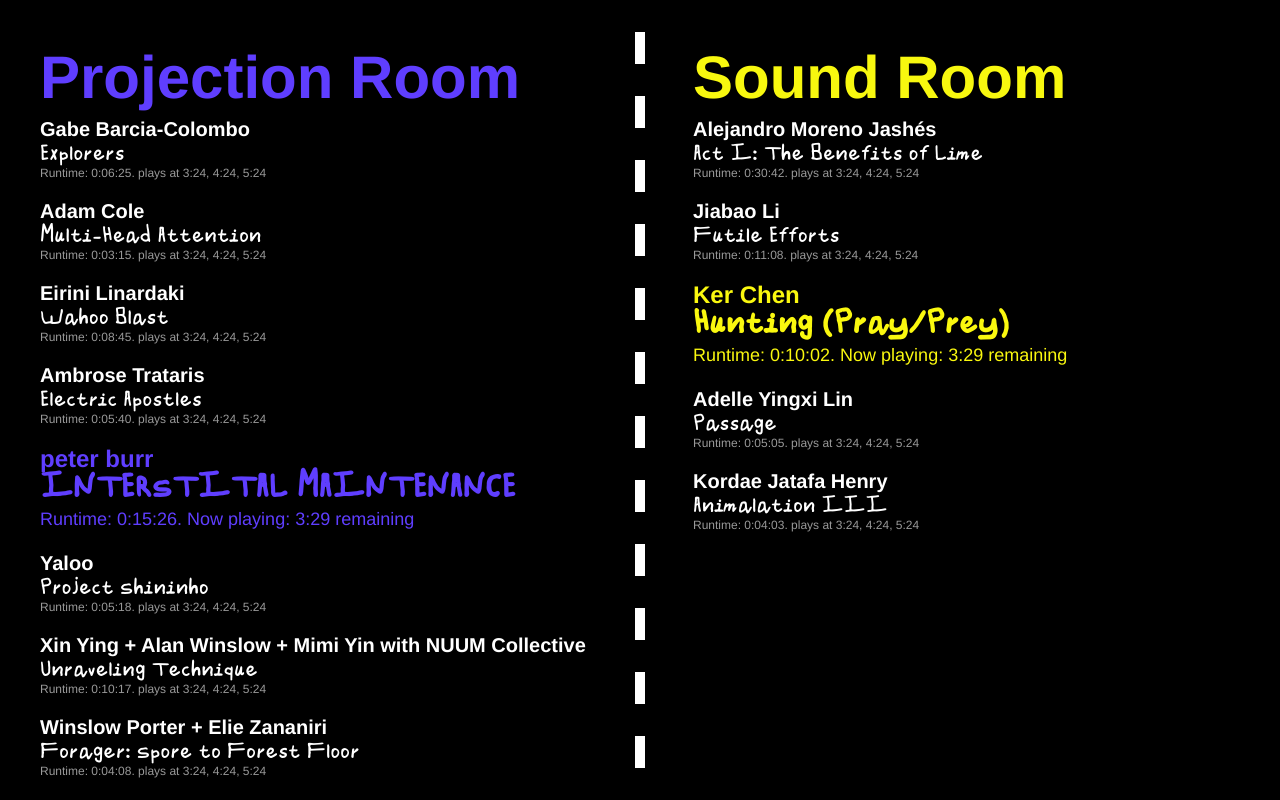
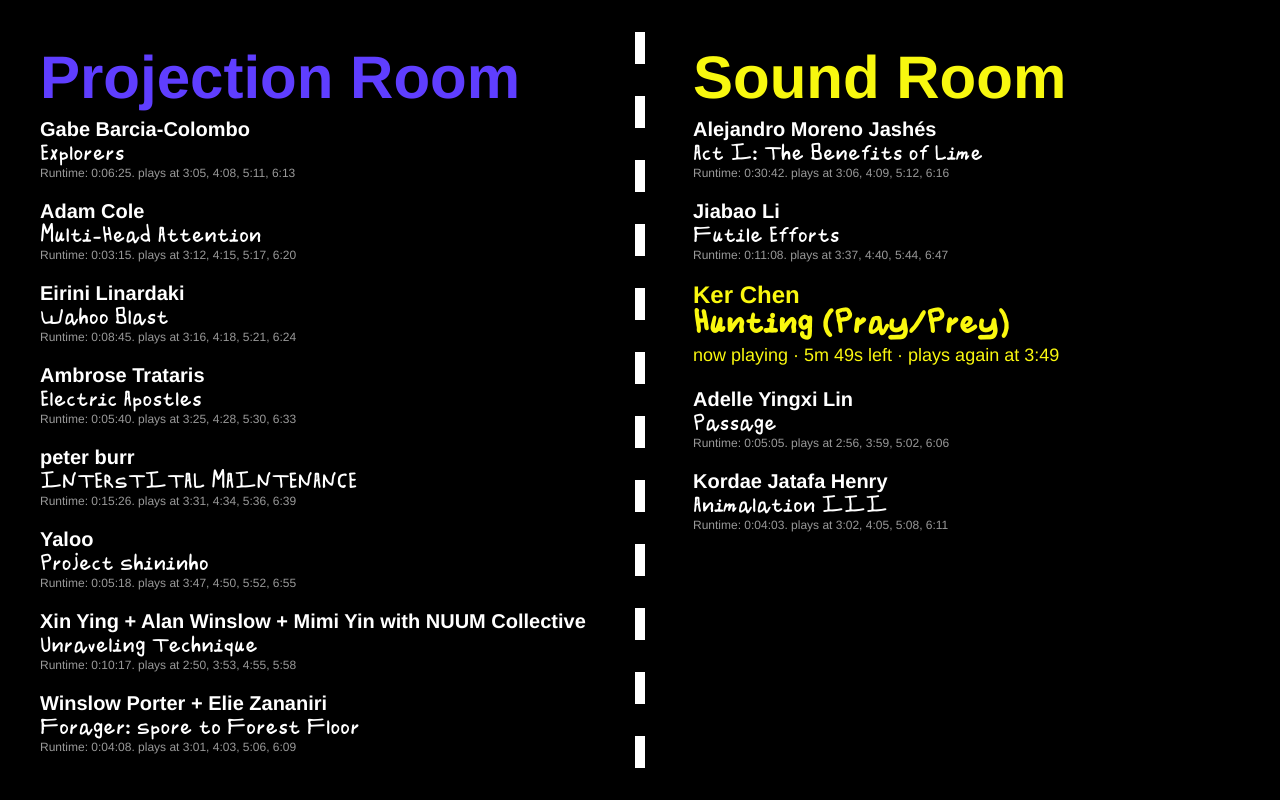
Before and after one commit to onassis-onx-tech/onx-screens, a SvelteKit app: page /wayfinding in a window 1280 px wide. Built offline with nearby package versions, Linux system fonts and the light colour scheme.

Commit message:
update timelines and now playing with respect to the actual playlist

```diff
--- a/src/lib/RoomView.svelte
+++ b/src/lib/RoomView.svelte
@@ -1,20 +1,64 @@
 <script>
+	import { onMount, onDestroy } from 'svelte';
 	import Timeline from '$lib/Timeline.svelte';
 	import ArtworkInformation from '$lib/ArtworkInformation.svelte';
+	import { artTimeline } from '$lib/artTimeline.js';
 
-	let { items = [], accentColor = null, title = null } = $props();
+	let {
+		items = [],
+		accentColor = null,
+		title = null,
+		titleCardDuration = 13,
+		endCardDuration = 13
+	} = $props();
 
-	let active = $state(items.length ? Math.floor(Math.random() * items.length) : null);
-	const selectedItem = $derived(active !== null ? items[active] : null);
-	const timelineItems = $derived(items.map((item, i) => ({
-		primary: item.title,
-		secondary: item.artist,
-		description:
-			i === active ? 'now playing - 4m13s left'
-			: i === active - 1 ? 'just finished'
-			: i === active + 1 ? 'next up'
-			: null
-	})));
+	function todayAt(hour) {
+		const d = new Date();
+		d.setHours(hour, 0, 0, 0);
+		return d.getTime();
+	}
+
+	const startTime = new Date().getHours() < 20 ? todayAt(13) : todayAt(20);
+	const totalDuration = new Date().getHours() < 20 ? 21600 : 10800;
+
+	let currentTime = $state((Date.now() - startTime) / 1000);
+
+	let interval;
+	onMount(() => {
+		interval = setInterval(() => {
+			currentTime = (Date.now() - startTime) / 1000;
+		}, 1000);
+	});
+	onDestroy(() => clearInterval(interval));
+
+	const timedItems = $derived(
+		artTimeline(items, { titleCardDuration, endCardDuration, currentTime, totalDuration })
+	);
+
+	const active = $derived(timedItems.findIndex((item) => item.playing !== -1));
+	const selectedItem = $derived(active !== -1 ? items[active] : null);
+
+	function formatTimeLeft(seconds) {
+		const s = Math.round(seconds);
+		const m = Math.floor(s / 60);
+		const rem = s % 60;
+		return m > 0 ? `${m}m ${rem}s left` : `${rem}s left`;
+	}
+
+	const timelineItems = $derived(
+		timedItems.map((item, i) => ({
+			primary: item.title,
+			secondary: item.artist,
+			description:
+				item.playing !== -1
+					? `now playing · ${formatTimeLeft(item.durationSeconds - item.playing)}`
+					: i === active - 1
+						? 'just finished'
+						: i === active + 1
+							? 'next up'
+							: null
+		}))
+	);
 </script>
 
 <div class="bg-black h-screen overflow-hidden flex flex-col p-10 gap-6">
@@ -23,7 +67,7 @@
 	{/if}
 	<div class="flex flex-row gap-16 flex-1 min-h-0">
 		<div class="shrink-0 w-80 overflow-y-auto">
-			<Timeline items={timelineItems} bind:active {accentColor} />
+			<Timeline items={timelineItems} {active} {accentColor} />
 		</div>
 		<div class="flex-1 max-w-lg overflow-y-auto">
 			<ArtworkInformation item={selectedItem} {accentColor} />
--- a/src/routes/wayfinding/+page.svelte
+++ b/src/routes/wayfinding/+page.svelte
@@ -1,39 +1,111 @@
 <script>
+	import { onMount, onDestroy } from 'svelte';
 	import Timeline from '$lib/Timeline.svelte';
+	import { artTimeline } from '$lib/artTimeline.js';
 
 	let { data } = $props();
 
+	const titleCardDuration = 13;
+	const endCardDuration = 13;
+
+	function todayAt(hour) {
+		const d = new Date();
+		d.setHours(hour, 0, 0, 0);
+		return d.getTime();
+	}
+
+	const sessionStartMs = new Date().getHours() < 20 ? todayAt(13) : todayAt(20);
+	const totalDuration = new Date().getHours() < 20 ? 21600 : 10800;
+
+	let currentTime = $state((Date.now() - sessionStartMs) / 1000);
+
+	let interval;
+	onMount(() => {
+		interval = setInterval(() => {
+			currentTime = (Date.now() - sessionStartMs) / 1000;
+		}, 1000);
+	});
+	onDestroy(() => clearInterval(interval));
+
+	const projectionRaw = $derived(data.items.filter((item) => item.room === 'projection'));
+	const soundRaw = $derived(data.items.filter((item) => item.room === 'sound'));
+
+	const timedProjection = $derived(
+		artTimeline(projectionRaw, { titleCardDuration, endCardDuration, currentTime, totalDuration })
+	);
+	const timedSound = $derived(
+		artTimeline(soundRaw, { titleCardDuration, endCardDuration, currentTime, totalDuration })
+	);
+
+	const projectionActive = $derived(timedProjection.findIndex((item) => item.playing !== -1));
+	const soundActive = $derived(timedSound.findIndex((item) => item.playing !== -1));
+
+	function formatTimeLeft(seconds) {
+		const s = Math.round(seconds);
+		const m = Math.floor(s / 60);
+		return m > 0 ? `${m}m ${s % 60}s left` : `${s}s left`;
+	}
+
+	function computePlayTimes(timedItems) {
+		const loopDuration = timedItems.reduce(
+			(sum, item) => sum + titleCardDuration + item.durationSeconds + endCardDuration,
+			0
+		);
+		const now = Date.now();
+		return timedItems.map((item) => {
+			const times = [];
+			let offset = item.startTime + titleCardDuration;
+			while (offset < totalDuration) {
+				const ms = sessionStartMs + offset * 1000;
+				if (ms > now) {
+					const d = new Date(ms);
+					const h = d.getHours() % 12 || 12;
+					const m = d.getMinutes().toString().padStart(2, '0');
+					times.push(`${h}:${m}`);
+				}
+				offset += loopDuration;
+			}
+			return times;
+		});
+	}
+
 	const projectionItems = $derived(
-		data.items
-			.filter((item) => item.room === 'projection')
-			.map((item, i) => ({
+		(() => {
+			const playTimes = computePlayTimes(timedProjection);
+			return timedProjection.map((item, i) => ({
 				primary: item.title,
 				secondary: item.artist,
 				description:
-					i === 4
-						? `Runtime: ${item.duration}. Now playing: 3:29 remaining`
-						: `Runtime: ${item.duration}. plays at 3:24, 4:24, 5:24`
-			}))
+					item.playing !== -1
+						? `now playing · ${formatTimeLeft(item.durationSeconds - item.playing)}${playTimes[i].length > 0 ? ` · plays again at ${playTimes[i][0]}` : ''}`
+						: playTimes[i].length > 0
+							? `Runtime: ${item.duration}. plays at ${playTimes[i].join(', ')}`
+							: `Runtime: ${item.duration}`
+			}));
+		})()
 	);
 
 	const soundItems = $derived(
-		data.items
-			.filter((item) => item.room === 'sound')
-			.map((item, i) => ({
+		(() => {
+			const playTimes = computePlayTimes(timedSound);
+			return timedSound.map((item, i) => ({
 				primary: item.title,
 				secondary: item.artist,
 				description:
-					i === 2
-						? `Runtime: ${item.duration}. Now playing: 3:29 remaining`
-						: `Runtime: ${item.duration}. plays at 3:24, 4:24, 5:24`
-			}))
+					item.playing !== -1
+						? `now playing · ${formatTimeLeft(item.durationSeconds - item.playing)}${playTimes[i].length > 0 ? ` · plays again at ${playTimes[i][0]}` : ''}`
+						: playTimes[i].length > 0
+							? `Runtime: ${item.duration}. plays at ${playTimes[i].join(', ')}`
+							: `Runtime: ${item.duration}`
+			}));
+		})()
 	);
 </script>
 
 <div class="flex h-screen bg-black overflow-hidden">
 	<div class="flex flex-1 flex-col gap-6 p-10">
 		<h1 class="text-6xl font-bold leading-tight -mb-6" style="color: #5f3eff">Projection Room</h1>
-		<Timeline items={projectionItems} interactive={false} active={4} accentColor="#5f3eff" />
+		<Timeline items={projectionItems} interactive={false} active={projectionActive} accentColor="#5f3eff" />
 	</div>
 
 	<div class="flex flex-col justify-between py-8 mx-2 self-stretch">
@@ -44,6 +116,6 @@
 
 	<div class="flex flex-1 flex-col gap-6 p-10">
 		<h1 class="text-6xl font-bold leading-tight -mb-6" style="color: #F8F80F">Sound Room</h1>
-		<Timeline items={soundItems} interactive={false} active={2} accentColor="#FAF80F" />
+		<Timeline items={soundItems} interactive={false} active={soundActive} accentColor="#FAF80F" />
 	</div>
 </div>
```
Also changed, not shown: static/artData.csv.
